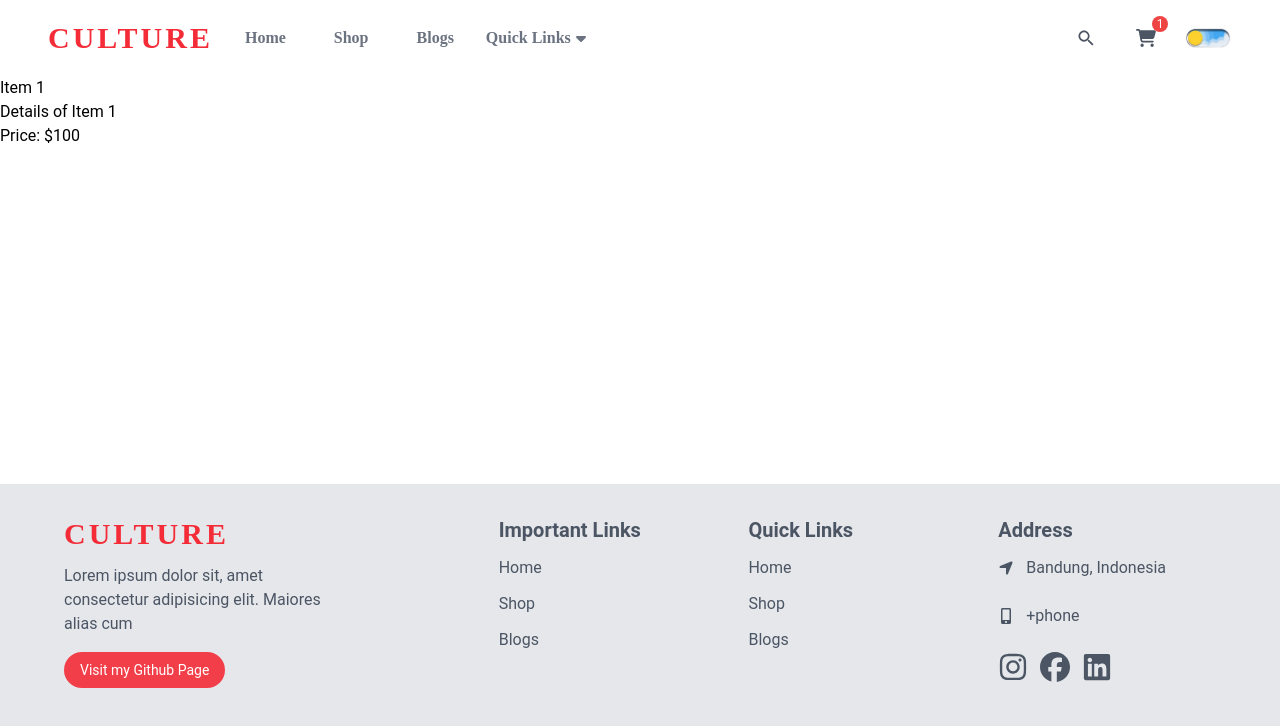
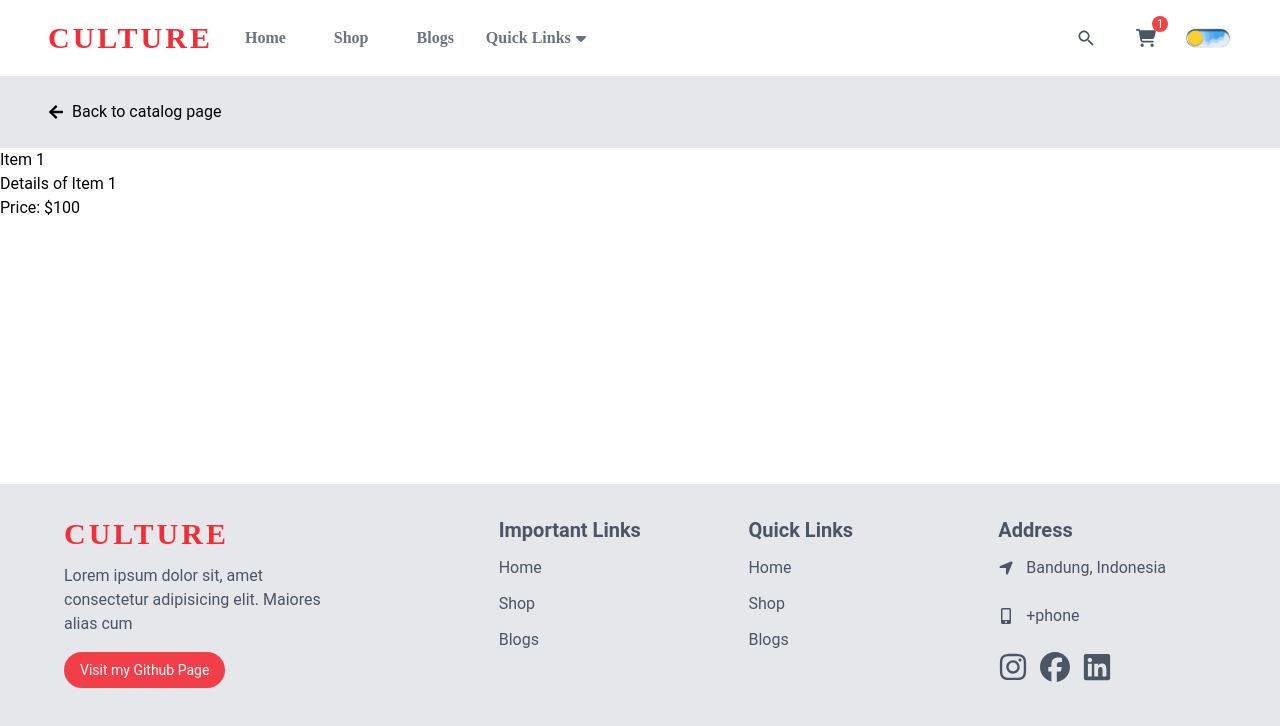
Before and after one commit to rastagymnastiar27/e-commerce-website, a React (Vite) app: page /item/1 in a window 1280 px wide. Shown: the top 726 px of the page. Built offline with nearby package versions, Linux system fonts and the light colour scheme; a web font is replaced by a local one.

Commit message:
fix some styling

```diff
--- a/src/components/Items.jsx
+++ b/src/components/Items.jsx
@@ -64,7 +64,7 @@ const Items = () => {
 
   return (
     <div>
-      <div className="container py-6">
+      <div className="container">
         {/* Header section */}
         <Heading title="Our Catalogs" subtitle={"Explore Our Items"} />
         {/* Body section */}
--- a/src/pages/ItemPage.jsx
+++ b/src/pages/ItemPage.jsx
@@ -1,5 +1,8 @@
 import React, { useEffect, useState } from "react";
-import { useParams } from "react-router-dom";
+
+import { Link } from "react-router-dom";
+import { useParams, useLoaderData, useNavigate } from 'react-router-dom';
+import { FaArrowLeft, FaMapMarker } from 'react-icons/fa';
 
 const ItemPage = () => {
   const { id } = useParams(); // Get the item ID from the URL
@@ -26,11 +29,21 @@ const ItemPage = () => {
   }
 
   return (
-    <div>
+    <>
+      <section className="dark:bg-gray-950 bg-gray-200">
+        <div className="container m-auto left-0 py-6">
+          <Link
+            to="/jobs"
+            className="text-black hover:text-primary flex items-center"
+          >
+            <FaArrowLeft className="mr-2" /> Back to catalog page
+          </Link>
+        </div>
+      </section>
       <h1>{itemDetails.title}</h1>
       <p>{itemDetails.description}</p>
       <p>Price: ${itemDetails.price}</p>
-    </div>
+    </>
   );
 };
 
--- a/src/pages/ShopPage.jsx
+++ b/src/pages/ShopPage.jsx
@@ -1,6 +1,7 @@
 import React from "react";
 import Items from "../components/Items";
 import Popup from "../components/Popup";
+
 import AOS from "aos";
 import "aos/dist/aos.css";
 
@@ -22,10 +23,12 @@ const shopPage = () => {
   }, []);
 
   return (
-    <div className="bg-white dark:bg-gray-900 dark:text-white duration-200 overflow-hidden py-10">
-      <Items />
-      <Popup orderPopup={orderPopup} handleOrderPopup={handleOrderPopup} />
-    </div>
+    <>
+      <div className="bg-white dark:bg-gray-900 dark:text-white duration-200 overflow-hidden py-16">
+        <Items />
+        <Popup orderPopup={orderPopup} handleOrderPopup={handleOrderPopup} />
+      </div>
+    </>
   );
 };
 
```
